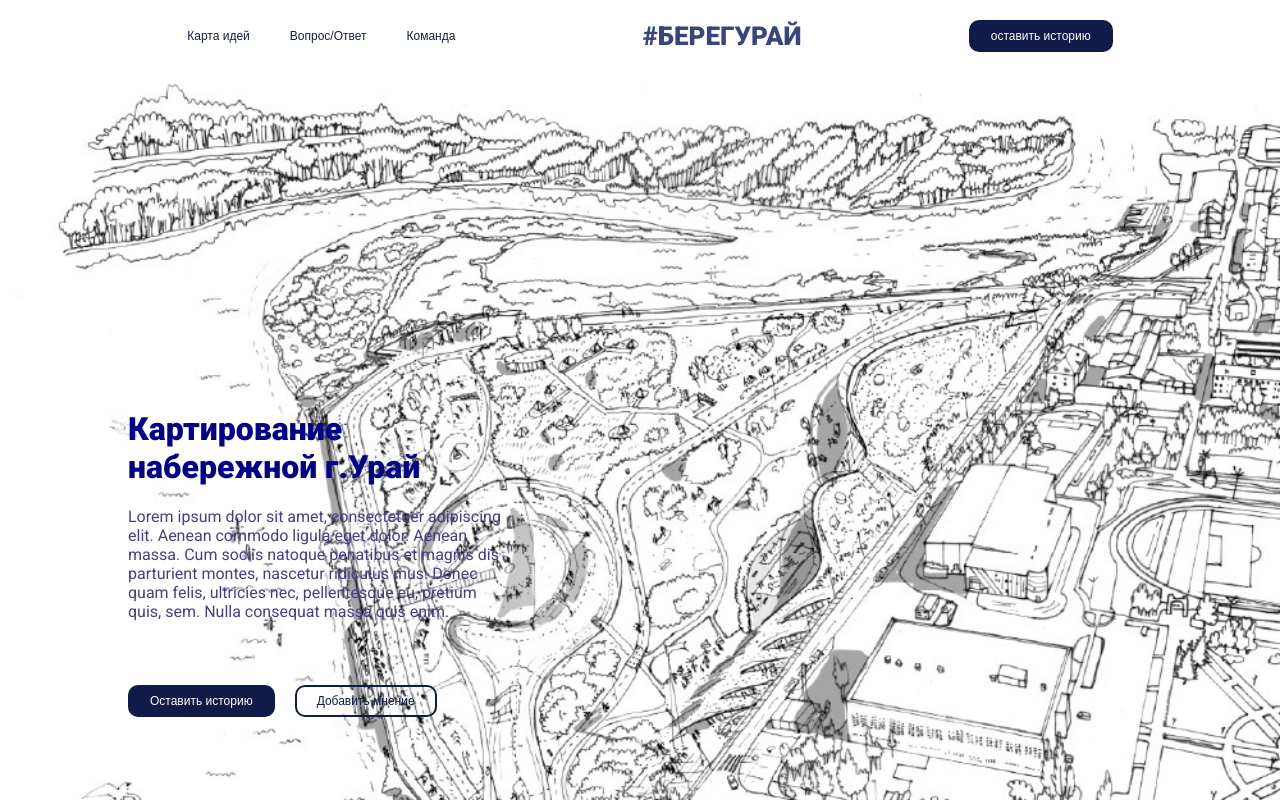
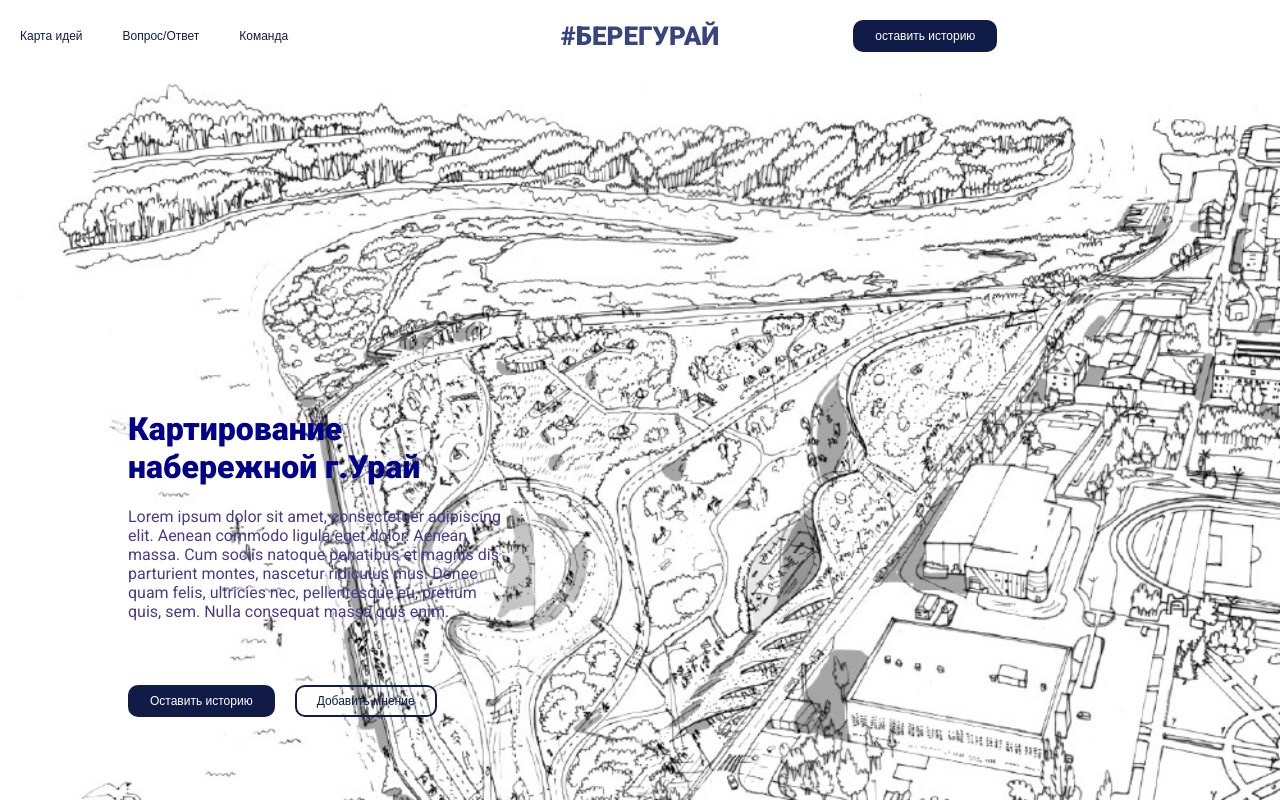
Before and after one commit to designunit/bereguray, a Next.js app: page / in a window 1280 px wide. Shown: the top 800 px of the page. Built offline with nearby package versions, Linux system fonts and the light colour scheme.

Commit message:
header update

```diff
--- a/src/components/IndexPage/index.tsx
+++ b/src/components/IndexPage/index.tsx
@@ -6,17 +6,17 @@ const IndexPage = () => (
     <>
         <div className={styles.layout}>
             <header className={styles.header}>
-                <div className={`${styles.section} ${styles.navigation}`}>
+                <nav style={{ flex: 1 }}>
                     <Button theme={'link'}>Карта идей</Button>
                     <Button theme={'link'}>Вопрос/Ответ</Button>
                     <Button theme={'link'}>Команда</Button>
-                </div>
+                </nav>
 
-                <div className={styles.section}>
-                    <Logo/>
-                </div>
+                <Logo style={{ flex: 1 }} />
 
-                <div className={styles.section}>
+                <div
+                    style={{ flex: 1 }}
+                >
                     <Button
                         theme={'primary'}
                     >
--- a/src/components/Logo/index.tsx
+++ b/src/components/Logo/index.tsx
@@ -1,7 +1,11 @@
 import s from './styles.module.css'
 
-export const Logo: React.SFC = props => (
-    <h1 className={s.logo}>
+export type LogoProps = {
+    style?: React.CSSProperties
+}
+
+export const Logo: React.SFC<LogoProps> = props => (
+    <h1 className={s.logo} style={props.style}>
         #БЕРЕГУРАЙ
     </h1>
 )
```
